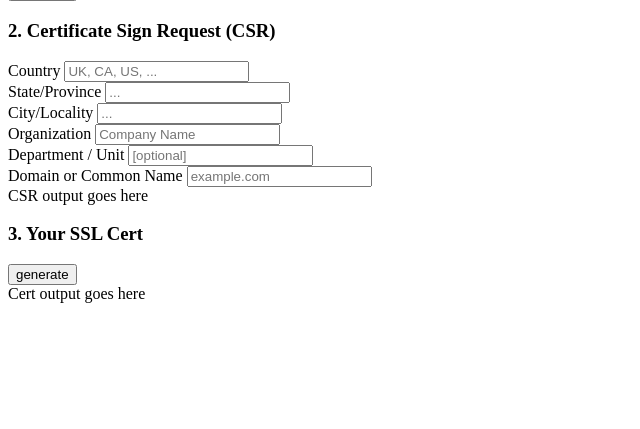
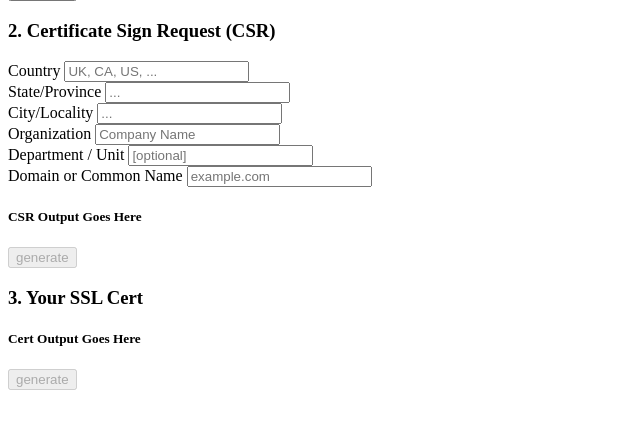
Before and after one commit to markkimsal/selfsignwithus, a PHP site: the page made by src/main/views/main_main.html.php in a window 1280 px wide. Shown: the part 148-577 px from the top of the page, without its empty margins (0-640 px from the left). Run offline with PHP 8.4, Linux system fonts and the light colour scheme; the template is opened without the code that fills it, so the values that code supplies are empty.

Commit message:
Update all output panels

```diff
--- a/src/main/views/main_main.html.php
+++ b/src/main/views/main_main.html.php
@@ -82,8 +82,13 @@
                 </div>
         </div>
         <div class="col-sm-6">
-            <div class="panel outputpanel">
-                CSR output goes here
+            <div class="panel outputpanel panel-default">
+				<div class="panel-heading">
+					<h5 class="panel-title">CSR Output Goes Here</h5>
+				</div>
+				<div class="panel-body">
+					<button type="submit" class="btn btn-disabled" disabled>generate</button>
+				</div>
             </div>
         </div>
     </div>
@@ -91,11 +96,16 @@
     <div class="row">
         <div class="col-sm-6">
                 <h3>3. Your SSL Cert</h3>
-                <button type="submit" class="btn btn-primary btn-lg">generate</button>
         </div>
         <div class="col-sm-6">
-            <div class="panel outputpanel">
-                Cert output goes here
+
+         <div class="panel outputpanel panel-default">
+				<div class="panel-heading">
+					<h5 class="panel-title">Cert Output Goes Here</h5>
+				</div>
+				<div class="panel-body">
+					<button type="submit" class="btn btn-disabled" disabled>generate</button>
+				</div>
             </div>
         </div>
     </div>
```
